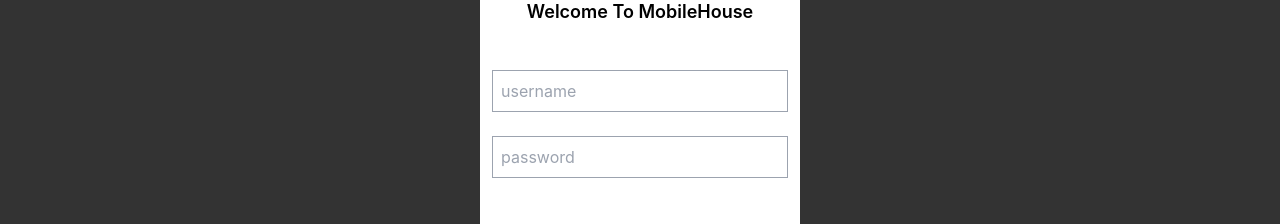
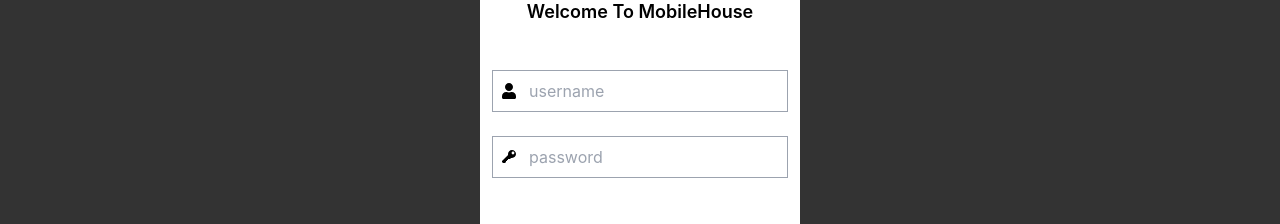
Before and after one commit to fahadpj23/mobilehouse, a React (Create React App) app: page / in a window 1280 px wide. Both pictures are taken after a click on the button "Login". Shown: the part 214-438 px from the top of the page. Built offline with nearby package versions, Linux system fonts and the light colour scheme; no server answers.

Commit message:
copy of product

```diff
--- a/src/components/Home/login.js
+++ b/src/components/Home/login.js
@@ -1,6 +1,8 @@
 import { useState,useContext } from "react"
 import axios from 'axios'
 import { AiOutlineClose } from 'react-icons/ai';
+import { FaUser } from 'react-icons/fa';
+import { GoKey } from 'react-icons/go';
 import { Usercontext } from "../context/userContext";
 import { MobileHouseApi } from "helpers/axiosinstance";
 const Login=(props)=>{
@@ -67,8 +69,15 @@ const Login=(props)=>{
                     <h1 className="text-lg font-semibold text-center pb-3 mt-5">Welcome To MobileHouse</h1>
                     {/* <h1 className="text-2xl font-bold  pb-3 mt-6 tracking-normal">LOGIN</h1> */}
                     <div className="space-y-6 flex flex-col w-full  mt-8 ">
-                        <input  name="username"  autoFocus className=" text-sm sm:text-base pl-2 focus:outline-none   border  border-gray-400 py-1.5 md:py-2 " placeholder="username "/>
-                        <input type="password"   name="password" className="text-sm    sm:text-base  pl-2 focus:outline-none py-1.5 md:py-2 border   border-gray-400 " placeholder="password "/>
+                        <div className=" border  border-gray-400 flex items-center space-x-1 px-2">
+                            <h1><FaUser/></h1>
+                            <input  name="username"  autoFocus className=" text-sm sm:text-base pl-2 focus:outline-none   py-1.5 md:py-2 " placeholder="username "/>
+
+                        </div>
+                        <div className=" border  border-gray-400 flex items-center space-x-1 px-2">
+                            <h1><GoKey/></h1>
+                            <input type="password"   name="password" className="text-sm    sm:text-base  pl-2 focus:outline-none py-1.5 md:py-2  " placeholder="password "/>
+                        </div>
                         <h1 className="text-xs text-red-500">{loginst}</h1>
                         {/* <div className="flex items-center space-x-1">
                              <input type="checkbox" id="login" value="login" name="login"/>
--- a/src/components/admindashboard/tableOperation.js
+++ b/src/components/admindashboard/tableOperation.js
@@ -21,6 +21,7 @@ const TableOperation=(props)=>{
 
                                     {/* variant option only show on product page */}
                                     {props.controller=="product" && <button  className="focus:outline-none" onClick={(e)=>(props.tableOperation("variant",item),props.setTableData(""),setoperationsview(false))}>Variant</button>}
+                                    {props.controller=="product" && <button  className="focus:outline-none" onClick={(e)=>(props.tableOperation("Copy",item),props.setTableData(""),setoperationsview(false))}>Copy</button>}
                                 </div>
                             }
          </button>
```
